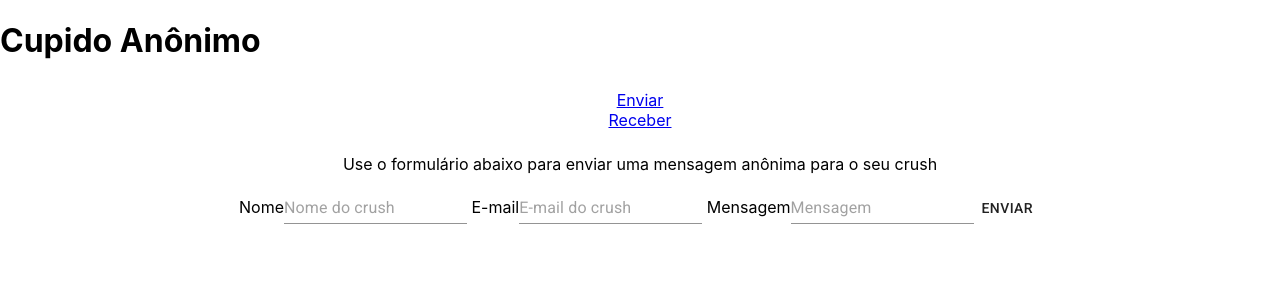
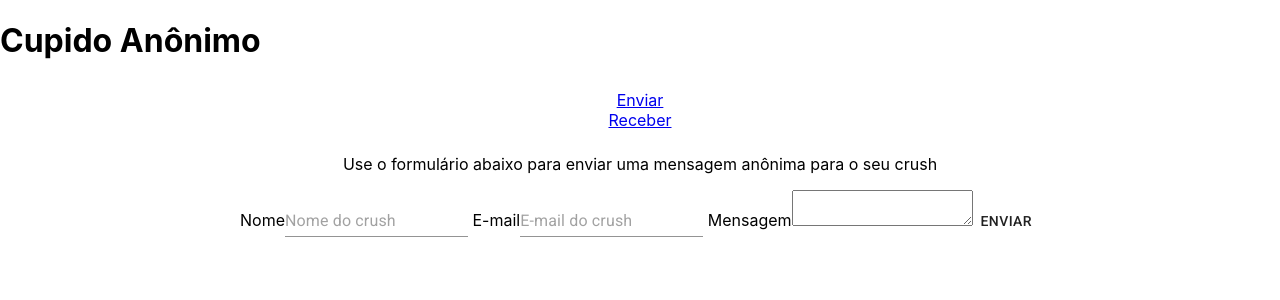
Before and after one commit to leosole/cupido-front, a React (Create React App) app: page /#/ in a window 1280 px wide. Shown: the top 300 px of the page. Built offline with nearby package versions, Linux system fonts and the light colour scheme.

Commit message:
add envio de msg

```diff
--- a/src/containers/SendMessageForm.js
+++ b/src/containers/SendMessageForm.js
@@ -1,28 +1,71 @@
 import Button from '@material-ui/core/Button';
 import Input from "@material-ui/core/Input";
+import axios from 'axios';
+import React from "react";
 
-import { useForm } from "react-hook-form";
+export default class SendMessageForm extends React.Component {
+  constructor(props) {
+    super(props);
+    this.state = {
+      email: '',
+      message: '',
+      name: ''
+    };
+  }
+  onSubmit = (event) => {
+    event.preventDefault();
+    console.log(event);
+    const data = {
+      name: this.state.name,
+      email: this.state.email,
+      message: this.state.message
+    }
 
-function ViewMessagesForm() {
-  const { register, handleSubmit, watch, formState: { errors } } = useForm();
-  const onSubmit = data => console.log(data);
+    const options = {
+      headers: {
+        'Content-Type': 'application/json'
+      },
+      body : JSON.stringify(data)
+    }
 
-  console.log(watch("example")); // watch input value by passing the name of it
+    try{
+      axios.post(`https://hayumfy8e2.execute-api.sa-east-1.amazonaws.com/dev/todos/`, options)
+        .then(res => {
+          console.log(res.data)
+        }
+      )
+    } catch (error) {
+      if (error.response) {
+        console.log(error.response.data);
+        console.log(error.response.status);
+        console.log(error.response.headers);
+      } else if (error.request) {
+          console.log(error.request);
+      } else {
+          console.log('Error', error.message);
+      }
+      console.log(error);
+    }
+  }
 
+  handleChange = (event) => {
+    event.preventDefault();
+    this.setState({[event.target.name]: event.target.value});
+  }
+
+  render() {
     return (
-    <form onSubmit={handleSubmit(onSubmit)}>
+      <form onSubmit={this.onSubmit}>
         <label> Nome</label>
-      <Input placeholder="Nome do crush" {...register("name", { required: true })} />
+        <Input type="text" placeholder="Nome do crush" name="name" onChange={this.handleChange} />
         <label> E-mail</label>
-      <Input type="email" placeholder="E-mail do crush"{...register("email", { required: true })} />
+        <Input type="email" placeholder="E-mail do crush" name="email" onChange={this.handleChange} />
         <label> Mensagem</label>
-      <Input placeholder="Mensagem"{...register("message", { required: true })} />
-      {errors.exampleRequired && <span>Esqueceu desse campo!</span>}
+        <textarea name="message" onChange={this.handleChange} />
         <Button type="submit">
           Enviar
         </Button>
       </form>
     );
   }
-
-export default ViewMessagesForm;
+}
--- a/src/containers/ViewMessagesForm.js
+++ b/src/containers/ViewMessagesForm.js
@@ -9,19 +9,33 @@ export default class ViewMessagesForm extends React.Component {
   constructor(props) {
     super(props);
     this.state = {
-      email: '',
-      messages: []
+      email: 'Seu e-mail',
+      messages: [],
     };
   }
   onSubmit = (event) => {
+    event.preventDefault();
     console.log(event);
-    if (this.state.email.length > 4){
+    try{
       axios.get(`https://hayumfy8e2.execute-api.sa-east-1.amazonaws.com/dev/todos/email/`+this.state.email)
         .then(res => {
-          const returned_messages = res.data;
-          this.setState({ messages: returned_messages});
+          if(res.data){
+            const returned_messages = res.data;
+            this.setState({ messages: returned_messages});
+          }
         }
       )
+    } catch (error) {
+      if (error.response) {
+        console.log(error.response.data);
+        console.log(error.response.status);
+        console.log(error.response.headers);
+      } else if (error.request) {
+          console.log(error.request);
+      } else {
+          console.log('Error', error.message);
+      }
+      console.log(error);
     }
   }
 
```
Lines whose indentation alone changed are shown as unchanged.
